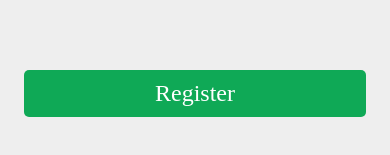
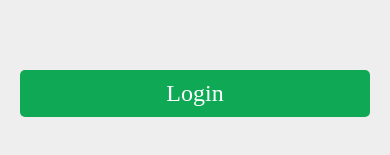
Before and after one commit to ElbouhmydyAbdelmoughit/Grocery-Delivery, a React Native app: screen /GetStarted in a window 390 px wide. Shown: the part 561-716 px from the top of the page. Built offline with nearby package versions, Linux system fonts and the light colour scheme.

Commit message:
finished design login screen

```diff
--- a/src/screens/GetStarted/GetStarted.js
+++ b/src/screens/GetStarted/GetStarted.js
@@ -1,7 +1,5 @@
-import {Link} from '@react-navigation/native';
 import React from 'react';
 import {Image, StyleSheet, Text, View, TouchableOpacity} from 'react-native';
-import Button from '../../components/atoms/Button/Button';
 import Gap from '../../components/atoms/Gap/Gap';
 import {fonts} from '../../res';
 import IL_GetStarted_PNG from '../../res/images/Illustrations/il_getStarted.png';
@@ -15,9 +13,11 @@ const GetStarted = ({navigation}) => {
         <Text style={styles.second_text}>Necessary</Text>
       </View>
       <Gap height={90} />
-      <View style={{alignItems:"center"}}>
-        <TouchableOpacity style={styles.button} onPress={() => navigation.navigate('Login')}>
-          <Text style={styles.text_button}>Register</Text>
+      <View style={{alignItems: 'center'}}>
+        <TouchableOpacity
+          style={styles.button}
+          onPress={() => navigation.navigate('Login')}>
+          <Text style={styles.text_button}>Login</Text>
         </TouchableOpacity>
       </View>
     </View>
@@ -50,17 +50,17 @@ const styles = StyleSheet.create({
     fontSize: 35,
     fontFamily: fonts.Bold,
   },
-  button:{
-    paddingHorizontal:131,
-    paddingVertical:10,
-    backgroundColor:"#0FA956",
-    borderRadius:5
+  button: {
+    paddingHorizontal: 146,
+    paddingVertical: 10,
+    backgroundColor: '#0FA956',
+    borderRadius: 5,
   },
-  text_button:{
-    color:"white",
-    fontFamily:fonts.Regular,
-    fontSize:24
-  }
+  text_button: {
+    color: 'white',
+    fontFamily: fonts.Regular,
+    fontSize: 24,
+  },
 });
 
 export default GetStarted;
--- a/src/screens/Login/Login.js
+++ b/src/screens/Login/Login.js
@@ -1,20 +1,118 @@
+import {Link} from '@react-navigation/native';
 import React from 'react';
-import {StyleSheet, Text, View, TouchableOpacity} from 'react-native';
+import {
+  StyleSheet,
+  Text,
+  View,
+  TouchableOpacity,
+  TextInput,
+} from 'react-native';
+import Button from '../../components/atoms/Button/Button';
+import Gap from '../../components/atoms/Gap/Gap';
 import Header from '../../components/molecules/Header/Header';
+import {fonts} from '../../res';
 
 const Login = ({navigation}) => {
   return (
-    <View>
+    <View style={styles.container}>
       <Header onPress={() => navigation.goBack()} />
-      <View style={styles.container}>
-        <Text>Login</Text>
+      <View style={styles.login_view}>
+        <Text style={styles.login}>Login</Text>
+      </View>
+      <View style={styles.header}>
+        <View style={styles.title_view}>
+          <Text style={styles.login_title}>Welcome Back !</Text>
+          <Text style={styles.sub_login_title}>login to your account</Text>
+        </View>
+        <TextInput style={styles.email_input} placeholder="Enter Email" />
+        <Gap height={30} />
+        <TextInput
+          style={styles.email_input}
+          placeholder="Enter Password"
+          secureTextEntry={true}
+        />
+        <Gap height={40} />
+        <View style={{alignItems: 'center'}}>
+          <TouchableOpacity
+            style={styles.button}
+            onPress={() => navigation.navigate('Login')}>
+            <Text style={styles.text_button}>Login</Text>
+          </TouchableOpacity>
+        </View>
+        <View style={styles.view_register}>
+        <Text style={styles.text_register}>
+          don't have account ? <Link to={{screen: 'Register'}}> register </Link>{' '}
+        </Text>
+      </View>
       </View>
     </View>
   );
 };
 
 const styles = StyleSheet.create({
-  container: {},
+  container: {
+    flex: 1,
+    backgroundColor: 'rgba(187, 208, 136, 0.5)',
+  },
+  login_view: {
+    alignItems: 'center',
+    justifyContent: 'center',
+    marginBottom: '10%',
+  },
+  login: {
+    fontFamily: fonts.Bold,
+    fontSize: 55,
+    color: '#404258',
+  },
+  header: {
+    backgroundColor: 'white',
+    paddingVertical: 20,
+    paddingHorizontal: 10,
+    borderTopLeftRadius: 100,
+    height: '100%',
+  },
+  email_input: {
+    backgroundColor: '#F5F5F5',
+    borderRadius: 30,
+    paddingHorizontal: 20,
+  },
+  title_view: {
+    alignItems: 'center',
+    justifyContent: 'center',
+    marginTop: '10%',
+    marginBottom: '30%',
+  },
+  login_title: {
+    color: '#0FA956',
+    fontFamily: fonts.Bold,
+    fontSize: 30,
+  },
+  sub_login_title: {
+    color: '#404258',
+    fontSize: 16,
+    fontFamily: fonts.Regular,
+    marginTop: 5,
+  },
+  button: {
+    paddingHorizontal: 155,
+    paddingVertical: 9,
+    backgroundColor: '#0FA956',
+    borderRadius: 30,
+  },
+  text_button: {
+    color: 'white',
+    fontFamily: fonts.SemiBold,
+    fontSize: 24,
+  },
+  view_register: {
+    alignItems: 'flex-end',
+    marginTop:15
+  },
+  text_register: {
+    color:"#404258",
+    fontFamily:fonts.Regular,
+    fontSize:16
+  },
 });
 
 export default Login;
```
